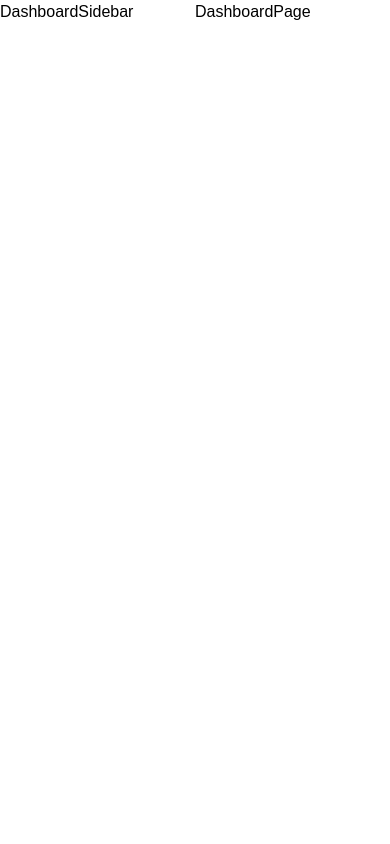
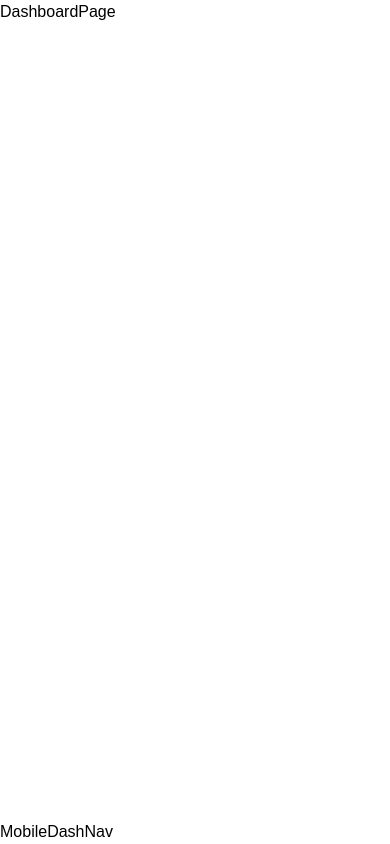
Before and after one commit to gift56/azipay-project, a Next.js app: page /dashboard in a window 390 px wide. Built offline with nearby package versions, Linux system fonts and the light colour scheme; a web font is replaced by a local one.

Commit message:
working on project azip

```diff
--- a/components/DashboardContent/DashboardSidebar/DashboardSidebar.tsx
+++ b/components/DashboardContent/DashboardSidebar/DashboardSidebar.tsx
@@ -1,7 +1,7 @@
 import React from "react";
 
 const DashboardSidebar = () => {
-  return <div>DashboardSidebar</div>;
+  return <nav className="hidden lg:flex">DashboardSidebar</nav>;
 };
 
 export default DashboardSidebar;
--- a/components/DashboardContent/DashboardSidebar/MobileDashNav/MobileDashNav.tsx
+++ b/components/DashboardContent/DashboardSidebar/MobileDashNav/MobileDashNav.tsx
@@ -1,7 +1,7 @@
 import React from "react";
 
 const MobileDashNav = () => {
-  return <div>MobileDashNav</div>;
+  return <nav className="lg:hidden">MobileDashNav</nav>;
 };
 
 export default MobileDashNav;
--- a/layouts/DashboardLayout.tsx
+++ b/layouts/DashboardLayout.tsx
@@ -1,6 +1,6 @@
 import { ReactNode } from "react";
 import Head from "next/head";
-import { DashboardSidebar } from "@/components";
+import { DashboardSidebar, MobileDashNav } from "@/components";
 
 interface LayoutProps {
   children: ReactNode;
@@ -24,8 +24,9 @@ const DashboardLayout = ({ children }: LayoutProps) => {
       </Head>
 
       <main className="w-full flex items-start justify-start h-screen overflow-auto lg:overflow-hidden">
-        <div className="w-full lg:flex-[0.8]">
+        <div className="w-full fixed bottom-0 bg-white lg:relative lg:flex-[0.5]">
           <DashboardSidebar />
+          <MobileDashNav />
         </div>
         <div className="lg:flex-[2] w-full">{children}</div>
       </main>
```
